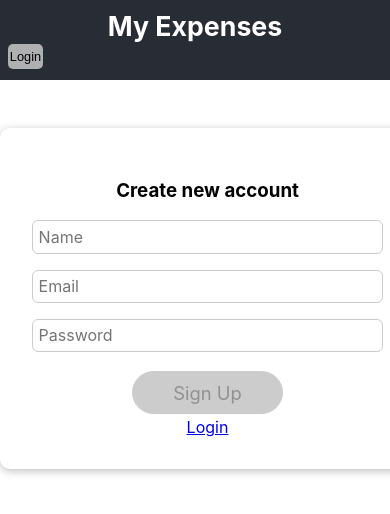
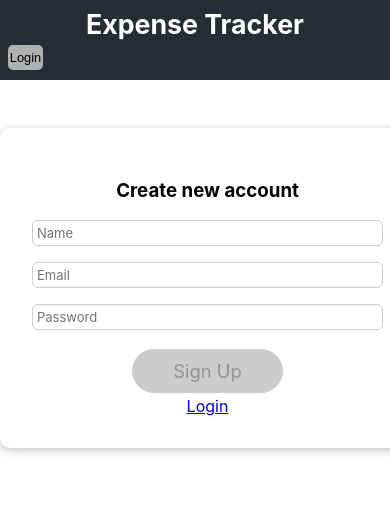
Before and after one commit to milanpatel41234/expense-tracker-app, a React (Create React App) app: page /signup in a window 390 px wide. Shown: the top 514 px of the page. Built offline with nearby package versions, Linux system fonts and the light colour scheme.

Commit message:
UI bug fixed

```diff
--- a/src/components/Expense/Expense.module.css
+++ b/src/components/Expense/Expense.module.css
@@ -77,3 +77,9 @@
   background: #919091;
   border-color: #919091;
 }
+@media (max-width:768px) {
+  .inDiv select{
+    font-size: small;
+    padding: 0.25rem;
+  }
+}
--- a/src/components/Header/Header.js
+++ b/src/components/Header/Header.js
@@ -66,7 +66,7 @@ function Header() {
   };
   return (
     <div>
-      <h2 className={style.header}>My Expenses</h2>
+      <h2 className={style.header}>Expense Tracker</h2>
       <div className={style.nav}>
         {Auth.loginState &&
           (AuthPremium.isPremiumUser ? (
--- a/src/components/Header/Header.module.css
+++ b/src/components/Header/Header.module.css
@@ -5,6 +5,7 @@
   height: fit-content;
   margin: 0;
   padding: 0;
+  margin-bottom: 3px;
 }
 .nav{
   display: flex;
--- a/src/components/UI-Store/Input/Input.module.css
+++ b/src/components/UI-Store/Input/Input.module.css
@@ -3,9 +3,6 @@
     display: flex;
     align-items: stretch;
     flex-direction: column;
-  }
-  .control input {
-    display: block;
   }
 
 
@@ -31,3 +28,9 @@
   .actions {
     text-align: center;
   }
+  @media (max-width:768px) {
+    .control input {
+      font-size: small;
+      padding: 0.25rem;
+    }
+  }
```
